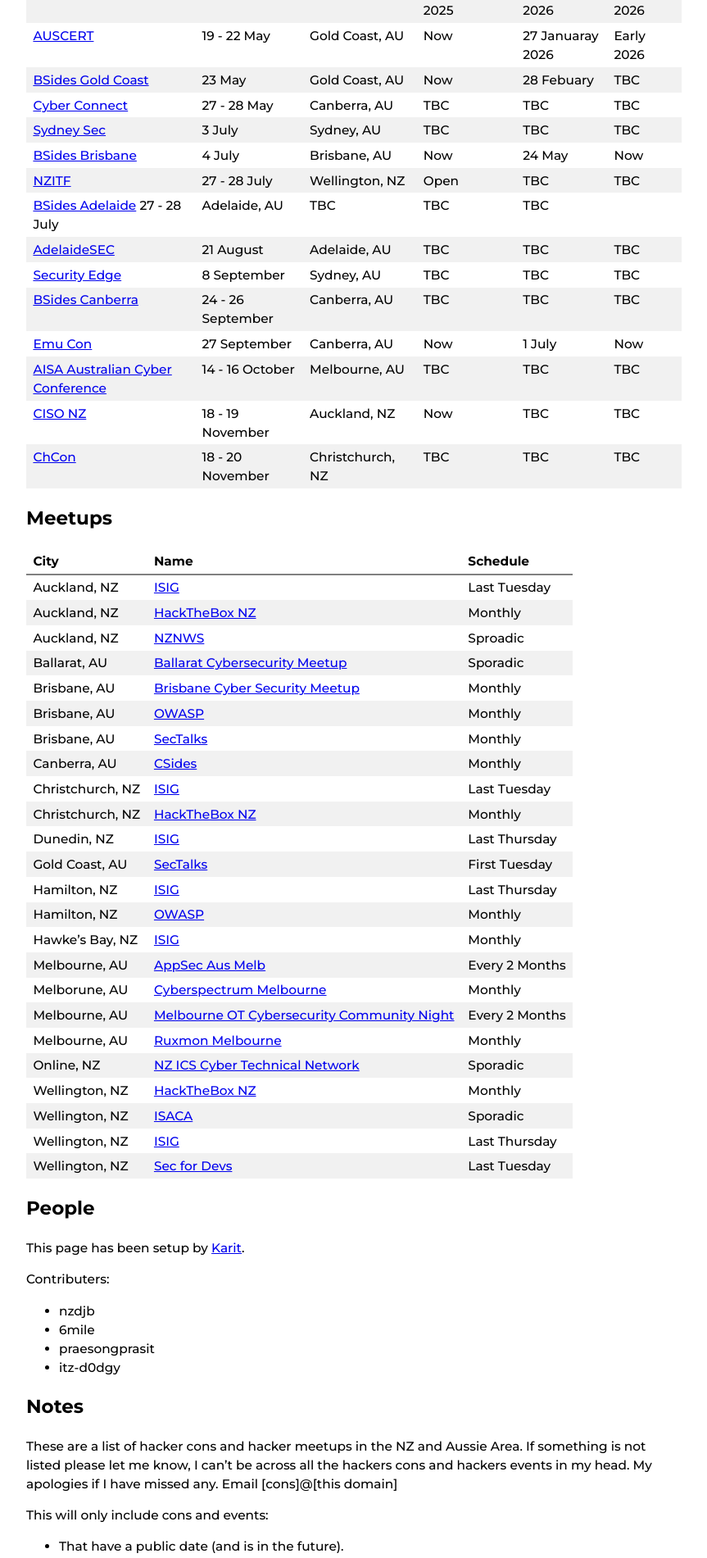
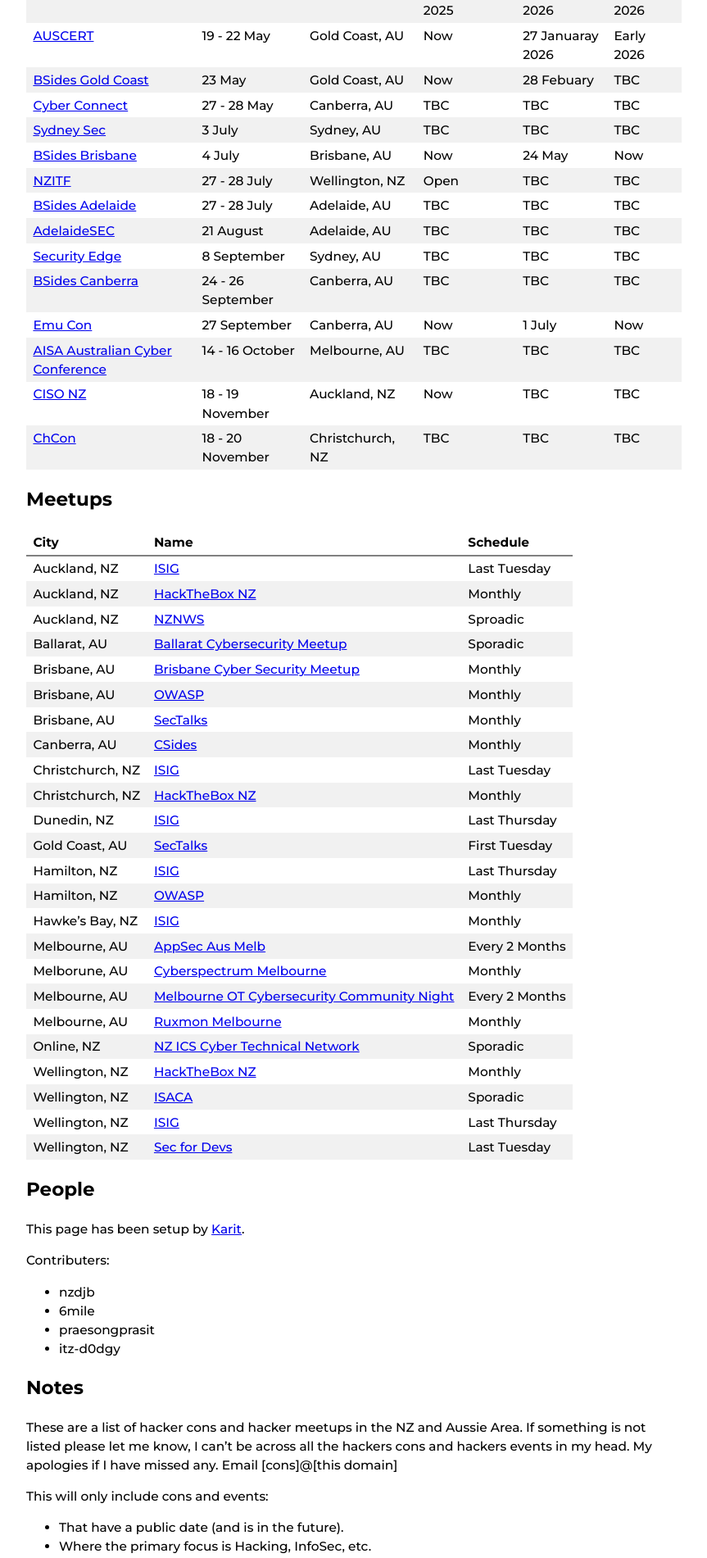
Before and after one commit to nzkarit/downundercons, a Jekyll site: the page built from index.markdown, in a window 1280 px wide. Shown: the part 763-2664 px from the top of the page at 82% size, without its empty margins (208-1071 px from the left). Built offline with Jekyll 4.4.1, drawn with Linux system fonts in a browser that asks for light colours.

Commit message:
netlify fix

```diff
--- a/index.markdown
+++ b/index.markdown
@@ -1,7 +1,7 @@
 ---
 layout: home
 title: Downunder Cons
-last_modified_at: 2026-01-16 15:03:00 +1300
+last_modified_at: 2026-01-16 15:17:00 +1300
 ---
 
 These are a list of hacker/infosec cons and meetups in the NZ and Aussie Area.
@@ -26,7 +26,7 @@ These are a list of hacker/infosec cons and meetups in the NZ and Aussie Area.
 | [Sydney Sec](https://aisasecuritydays.com.au/) | 3 July | Sydney, AU | TBC | TBC | TBC |
 | [BSides Brisbane](https://bsidesbrisbane.com/) | 4 July | Brisbane, AU | Now | 24 May | Now |
 | [NZITF](https://nzitf.org.nz/conference-details) | 27 - 28 July | Wellington, NZ | Open | TBC | TBC |
-| [BSides Adelaide](https://www.bsidesadelaide.com.au/)  27 - 28 July | Adelaide, AU |TBC | TBC | TBC |
+| [BSides Adelaide](https://www.bsidesadelaide.com.au/) | 27 - 28 July | Adelaide, AU |TBC | TBC | TBC |
 | [AdelaideSEC](https://aisasecuritydays.com.au/) | 21 August | Adelaide, AU | TBC | TBC | TBC |
 | [Security Edge](https://adapt.com.au/events/security-edge/) | 8 September | Sydney, AU | TBC | TBC | TBC |
 | [BSides Canberra](https://www.bsidesau.com.au/) | 24 - 26 September | Canberra, AU | TBC | TBC | TBC |
```
Also changed, not shown: Gemfile.lock.
